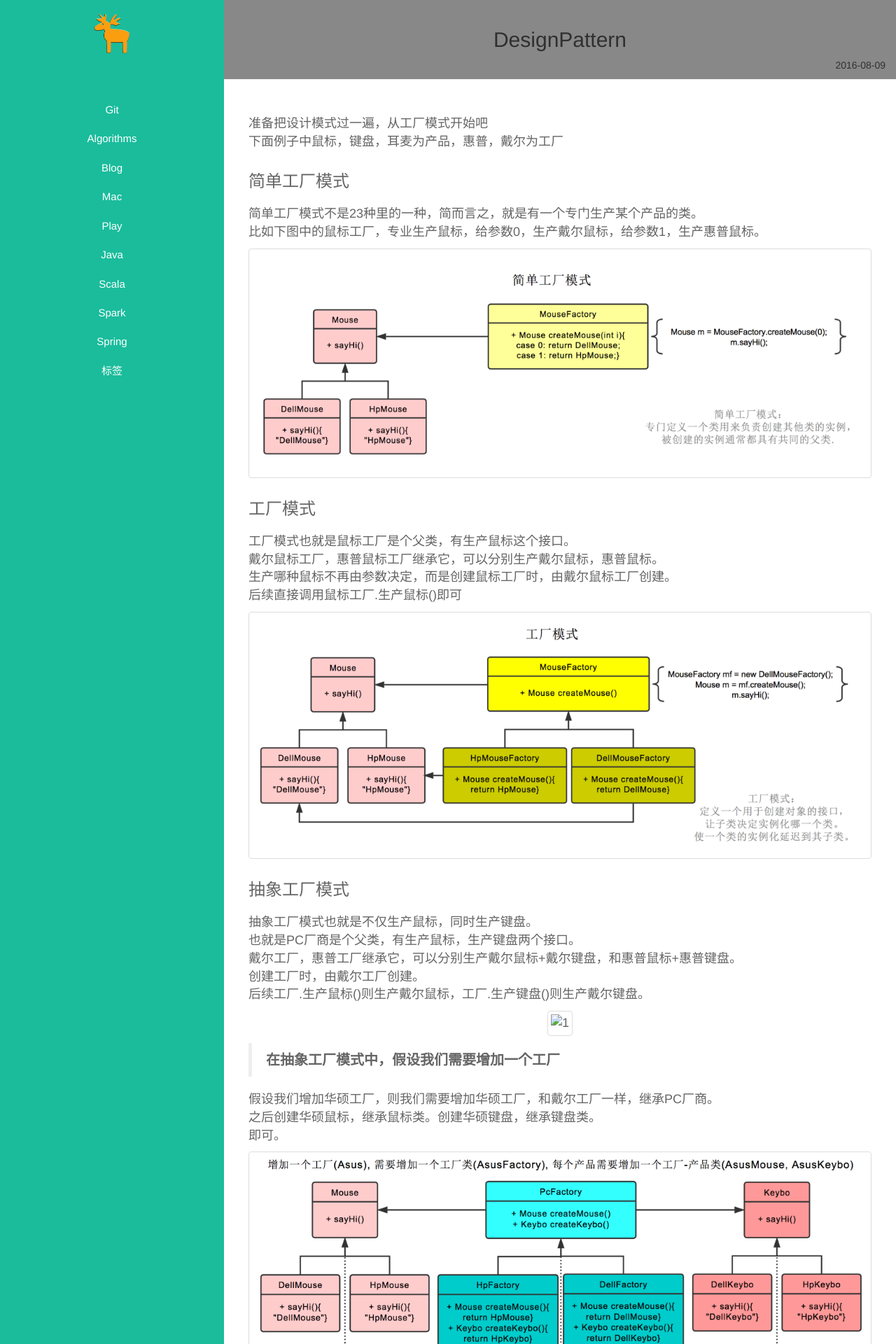
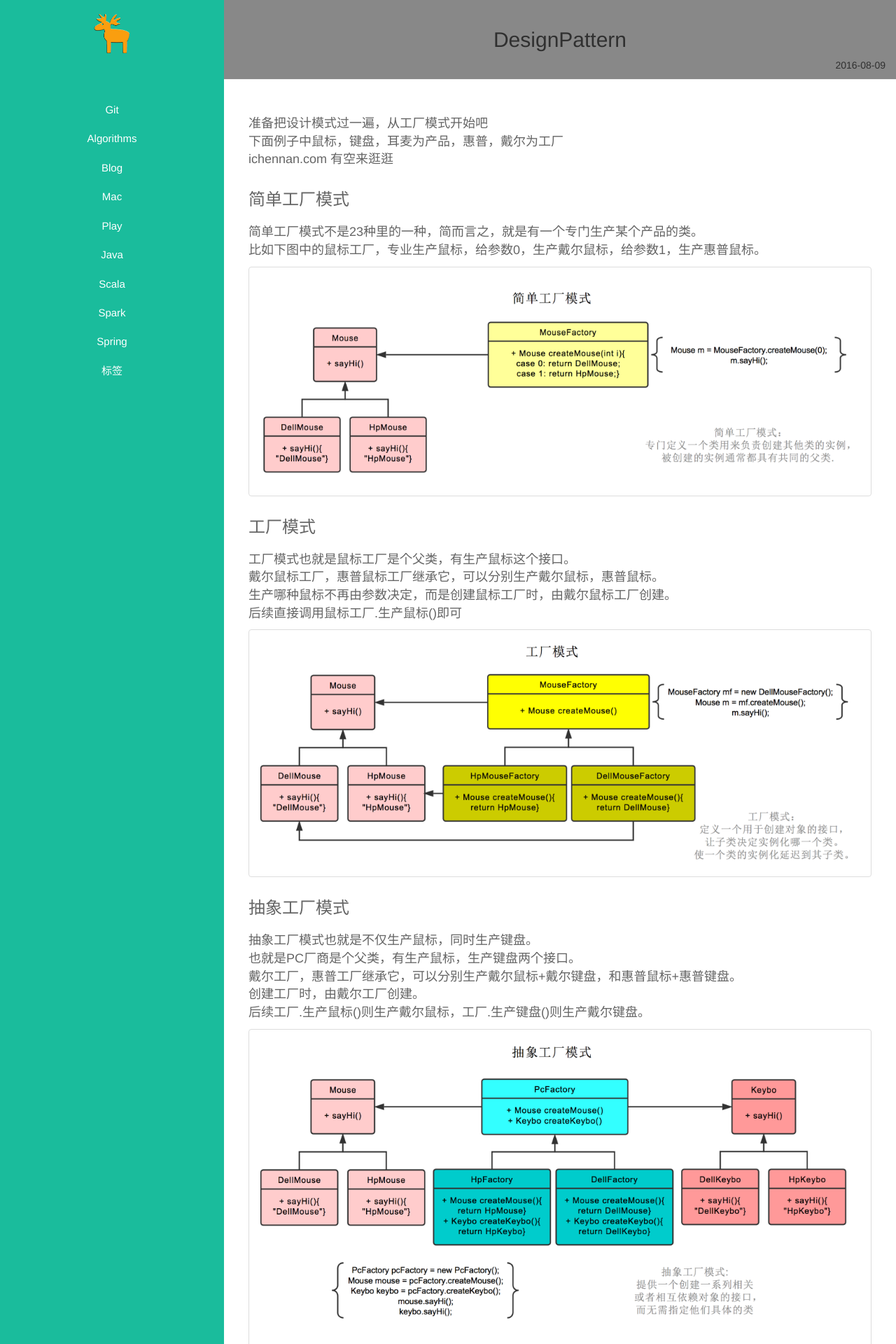
Before and after one commit to ichennan/ichennan.github.io, a Jekyll site: the page built from _posts/java/2016-08-09-DesignPattern.md, in a window 1280 px wide. Shown: the top 1920 px of the page at 70% size. Built offline with Jekyll 4.4.1, drawn with Linux system fonts in a browser that asks for light colours.

Commit message:
modified:   _posts/java/2016-08-09-DesignPattern.md 	new file:   public/img/DP-AbstractFactory.png

```diff
--- a/_posts/java/2016-08-09-DesignPattern.md
+++ b/_posts/java/2016-08-09-DesignPattern.md
@@ -9,6 +9,7 @@ description:
 
 准备把设计模式过一遍，从工厂模式开始吧
 下面例子中鼠标，键盘，耳麦为产品，惠普，戴尔为工厂
+ichennan.com 有空来逛逛
 
 ### 简单工厂模式
 
@@ -36,7 +37,7 @@ description:
 
 ![1](/public/img/DP-AbstractFactory.png)
 
-> **在抽象工厂模式中，假设我们需要增加一个工厂**
+> *在抽象工厂模式中，假设我们需要增加一个工厂*
 
 假设我们增加华硕工厂，则我们需要增加华硕工厂，和戴尔工厂一样，继承PC厂商。
 之后创建华硕鼠标，继承鼠标类。创建华硕键盘，继承键盘类。
@@ -44,7 +45,7 @@ description:
 
 ![1](/public/img/DP-AbstractFactory-AddFactory.png)
 
-> **在抽象工厂模式中，假设我们需要增加一个产品**
+> *在抽象工厂模式中，假设我们需要增加一个产品*
 
 假设我们增加耳麦这个产品，则首先我们需要增加耳麦这个父类，再加上戴尔耳麦，惠普耳麦这两个子类。
 之后在PC厂商这个父类中，增加生产耳麦的接口。最后在戴尔工厂，惠普工厂这两个类中，分别实现生产戴尔耳麦，惠普耳麦的功能。
```
Also changed, not shown: public/img/DP-AbstractFactory.png (added).
